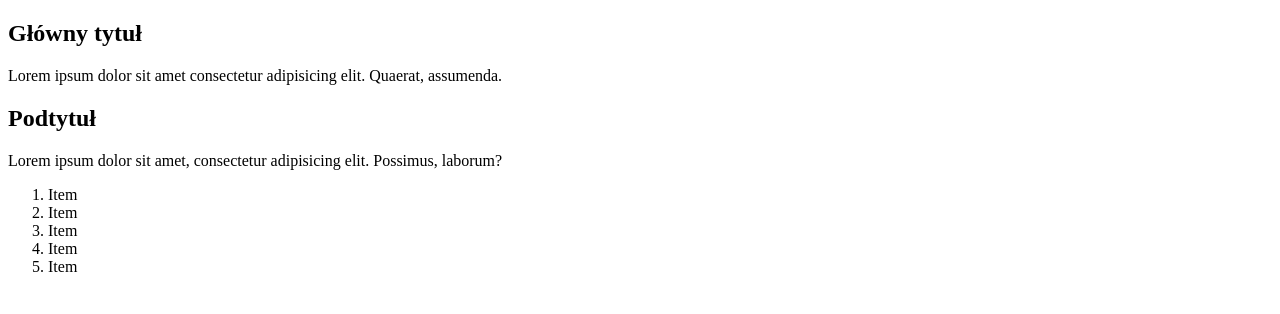
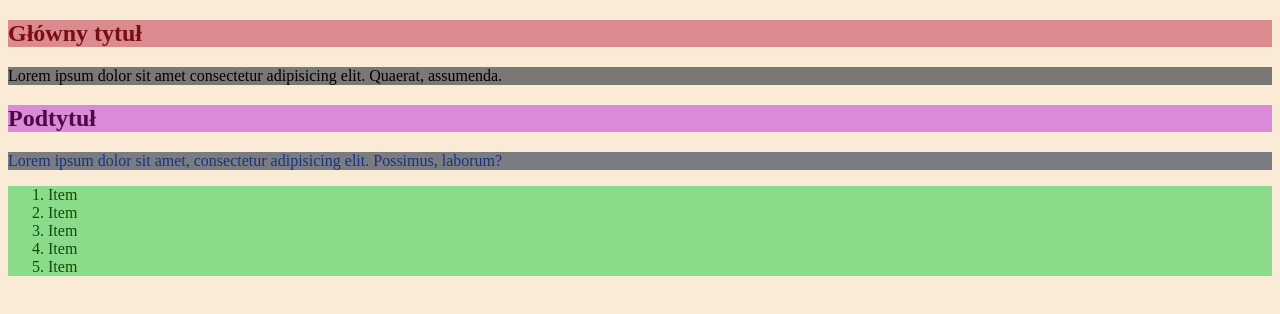
Before and after one commit to jszelag777/zad24476, a plain HTML site: page index.html in a window 1280 px wide. Drawn offline with Linux system fonts and the light colour scheme.

Commit message:
Poprawione rozwiązanie

```diff
--- /dev/null
+++ b/css/style.css
@@ -0,0 +1,23 @@
+body {
+  background-color: #faebd6;
+}
+#glowny-tytul{
+  background-color: #db8a90;
+  color: #7a0c13;
+}
+#podtytul{
+  background-color: #db8ad7;
+  color: #4b0a47;
+}
+#lista{
+  background-color: #8adb8a;
+  color: #114b09;
+}
+#paragraf1 {
+  background-color: #7a7875;
+  color: black;
+}
+#paragraf2 {
+  background-color: #7a7c81;
+  color: #17347e;
+}
--- a/index.html
+++ b/index.html
@@ -4,7 +4,7 @@
     <meta charset="UTF-8" />
     <meta name="viewport" content="width=device-width, initial-scale=1.0" />
     <title>Document</title>
-    <link href="style.css" rel="stylesheet" type="text/css" />
+    <link href="css/style.css" rel="stylesheet" type="text/css" />
   </head>
   <body>
     <section>
```
